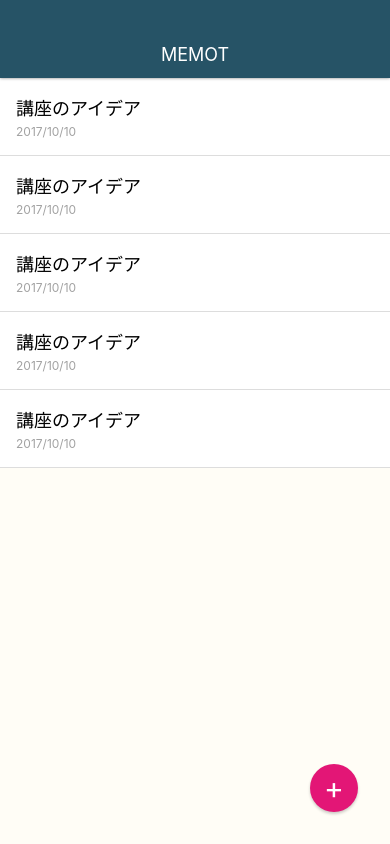
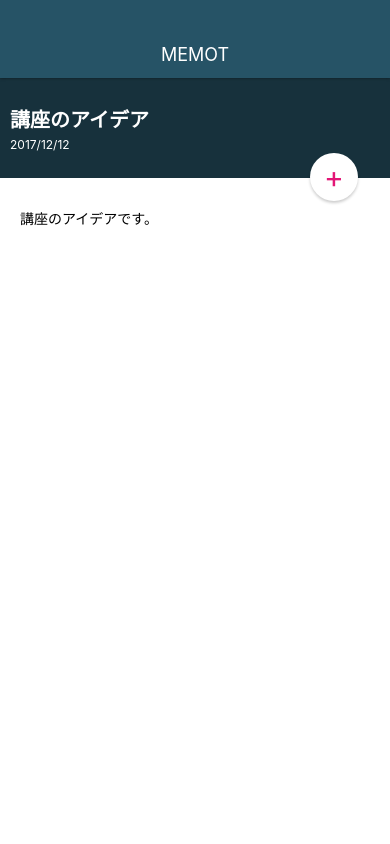
Before and after one commit to uma306/MemoApp, a React Native app: screen / in a window 390 px wide. Built offline with nearby package versions, Linux system fonts and the light colour scheme.

Commit message:
Style MemoDetailScreen

```diff
--- a/App.js
+++ b/App.js
@@ -2,13 +2,13 @@
 import { StyleSheet, View } from 'react-native';
 
 import Appbar from './src/components/Appbar';
-import MemoListScreen from './src/screens/MemoListScreen';
+import MemoDetailScreen from './src/screens/MemoDetailScreen';
 
 export default function App() {
   return (
     <View style={styles.container}>
       <Appbar />
-      <MemoListScreen />
+      <MemoDetailScreen />
     </View>
   );
 }
--- a/src/elements/CircleButton.js
+++ b/src/elements/CircleButton.js
@@ -3,9 +3,19 @@
 
 class CircleButton extends React.Component {
   render() {
+    const { style, color } = this.props;
+
+    let bgColor = '#E31676';
+    let textColor = '#fff';
+
+    if (color === 'white') {
+      bgColor = '#fff';
+      textColor = '#E31676';
+    }
+
     return (
-      <View style={styles.circleButton}>
-        <Text style={styles.circleButtonTitle}>
+      <View style={[styles.circleButton, style, { backgroundColor: bgColor }]}>
+        <Text style={[styles.circleButtonTitle, { color: textColor }]}>
           {this.props.children}
         </Text>
       </View>
@@ -20,7 +30,6 @@
     right: 32,
     width: 48,
     height: 48,
-    backgroundColor: '#E31676',
     borderRadius: 24,
     justifyContent: 'center',
     alignItems: 'center',
--- /dev/null
+++ b/src/screens/MemoDetailScreen.js
@@ -0,0 +1,64 @@
+import React from 'react';
+import { StyleSheet, View, Text } from 'react-native';
+
+import CircleButton from '../elements/CircleButton';
+
+class MemoDetailScreen extends React.Component {
+  render() {
+    return (
+      <View style={styles.container}>
+        <View>
+          <View style={styles.memoHeader}>
+            <View>
+              <Text style={styles.memoHeaderTitle}>講座のアイデア</Text>
+              <Text style={styles.memoHeaderDate}>2017/12/12</Text>
+            </View>
+          </View>
+        </View>
+
+        <View style={styles.memoContent}>
+          <Text>
+            講座のアイデアです。
+          </Text>
+        </View>
+
+        <CircleButton color="white" style={styles.editButton}>+</CircleButton>
+      </View>
+    );
+  }
+}
+
+const styles = StyleSheet.create({
+  container: {
+    flex: 1,
+    width: '100%',
+  },
+  memoHeader: {
+    height: 100,
+    backgroundColor: '#17313C',
+    justifyContent: 'center',
+    padding: 10,
+  },
+  memoHeaderTitle: {
+    fontSize: 20,
+    fontWeight: 'bold',
+    color: '#fff',
+    marginBottom: 4,
+  },
+  memoHeaderDate: {
+    fontSize: 12,
+    color: '#fff',
+  },
+  memoContent: {
+    paddingTop: 30,
+    paddingLeft: 20,
+    paddingRight: 20,
+    paddingBottom: 20,
+    backgroundColor: '#fff',
+    flex: 1,
+  },
+  editButton: {
+    top: 75,
+  },
+});
+export default MemoDetailScreen;
```
